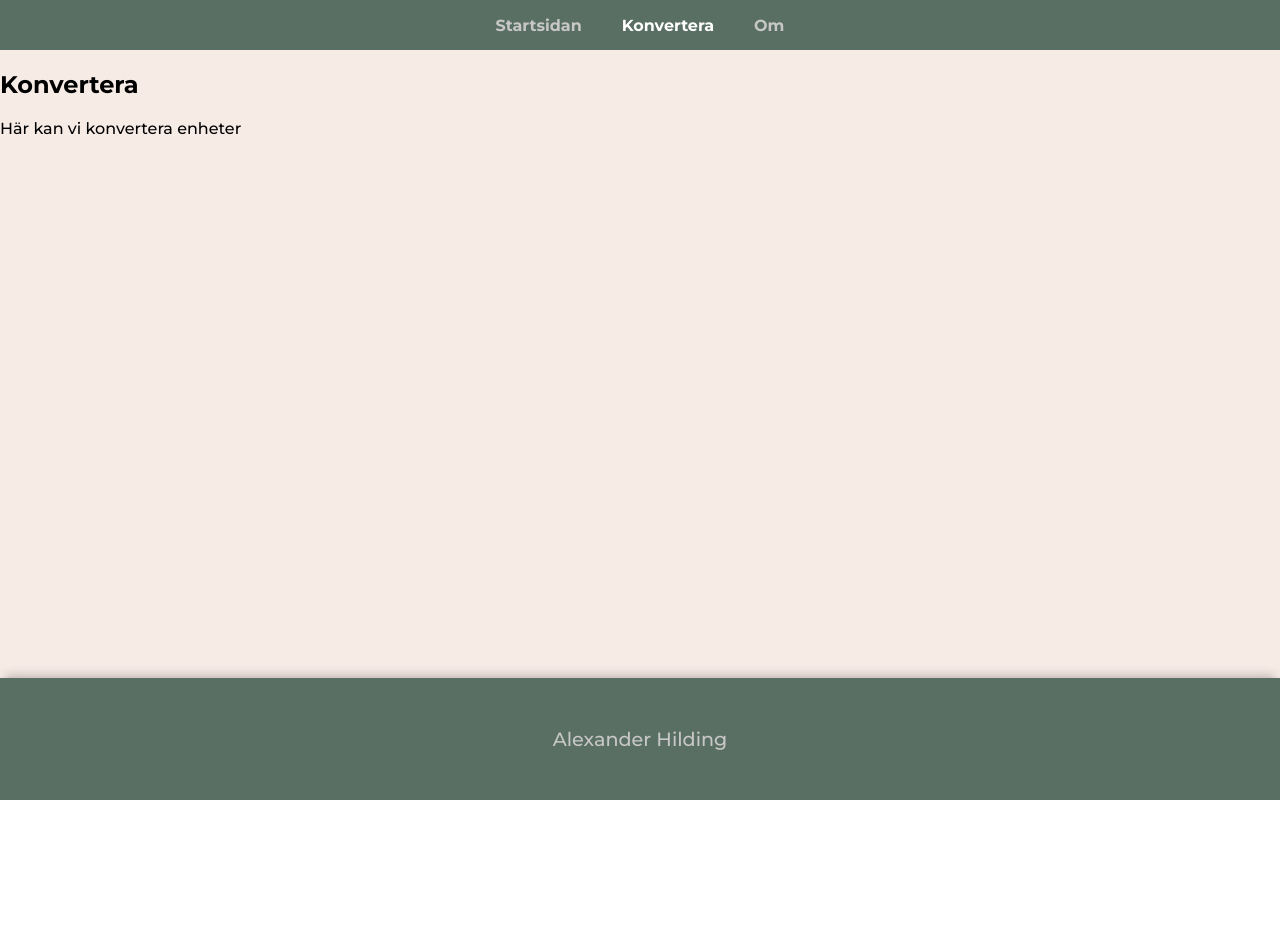
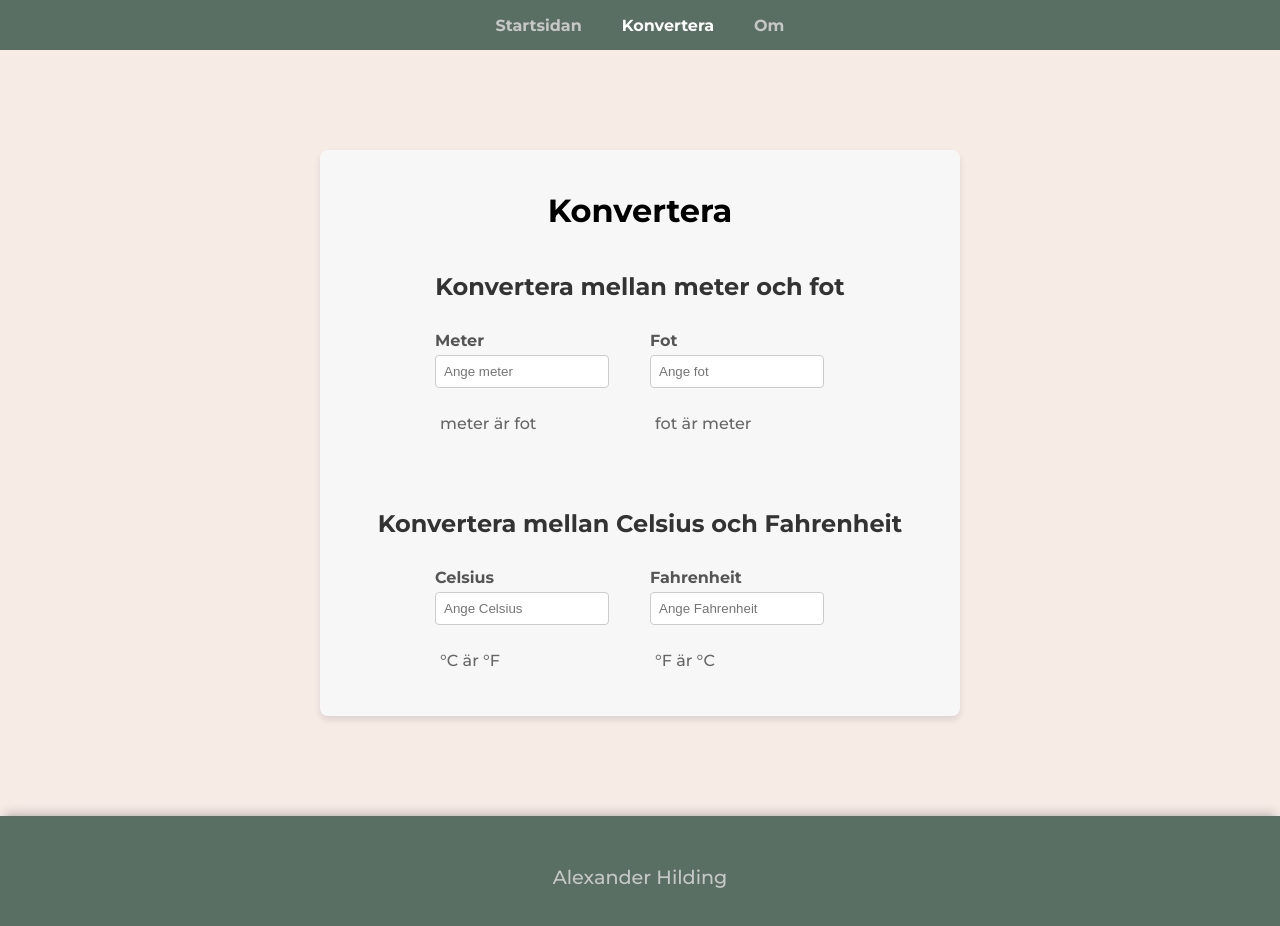
Before and after one commit to hildingx/dt_208g_mom3, an Angular app: page /converter in a window 1280 px wide. Shown: the top 926 px of the page. Before the commit the page ends 800 px from the top, so only its background shows below. Built offline with nearby package versions, Linux system fonts and the light colour scheme.

Commit message:
Gjort en konverterings-funktion i converter komponenten. Stylat detta och även stylat not-found komponenten.

```diff
--- a/src/app/pages/converter/converter.component.html
+++ b/src/app/pages/converter/converter.component.html
@@ -1,3 +1,36 @@
-<h2>Konvertera</h2>
+<div class="convert-wrapper">
+    <h1>Konvertera</h1>
 
-<p>Här kan vi konvertera enheter</p>
+    <h2>Konvertera mellan meter och fot</h2>
+    <div class="convert-box">
+        <div class="convert">
+            <label for="meter">Meter</label>
+            <br>
+            <input type="number" id="meter" [(ngModel)]="meter" (input)="convertToFeet()" placeholder="Ange meter">
+            <p>{{ meter }} meter är {{ feet }} fot</p>
+        </div>
+        <div class="convert">
+            <label for="feet">Fot</label>
+            <br>
+            <input type="number" id="feet" [(ngModel)]="feet" (input)="convertToMeter()" placeholder="Ange fot">
+            <p>{{ feet }} fot är {{ meter }} meter</p>
+        </div>
+    </div>
+
+    <h2>Konvertera mellan Celsius och Fahrenheit</h2>
+    <div class="convert-box">
+        <div class="convert">
+            <label for="celcius">Celsius</label>
+            <br>
+            <input type="number" id="celcius" [(ngModel)]="celsius" (input)="convertToFahrenheit()" placeholder="Ange Celsius">
+            <p>{{ celsius }} °C är {{ fahrenheit }} °F</p>
+        </div>
+
+        <div class="convert">
+            <label for="fahrenheit">Fahrenheit</label>
+            <br>
+            <input type="number" id="fahrenheit" [(ngModel)]="fahrenheit" (input)="convertToCelsius()" placeholder="Ange Fahrenheit">
+            <p>{{ fahrenheit }} °F är {{ celsius }} °C</p>
+        </div>
+    </div>
+</div>
--- a/src/app/pages/converter/converter.component.scss
+++ b/src/app/pages/converter/converter.component.scss
@@ -0,0 +1,61 @@
+.convert-wrapper {
+    display: flex;
+    flex-direction: column;
+    align-items: center;
+
+    background-color: #f7f7f7;
+    padding: 20px;
+    margin: 100px auto;
+    width: 80%;
+    max-width: 600px;
+    box-shadow: 0 4px 6px rgba(0, 0, 0, 0.1);
+    border-radius: 8px;
+
+    h2 {
+        color: #333;
+        margin-bottom: 20px;
+
+        &:last-of-type {
+            margin-top: 50px;
+        }
+    }
+}
+
+.convert-box {
+    display: flex;
+    flex-direction: row;
+
+
+    @media (max-width: 430px) {
+        flex-direction: column;
+    }
+}
+
+.convert {
+    margin: 10px;
+
+        label {
+            font-weight: bold;
+            color: #555;
+        }
+
+        input[type="number"] {
+            width: 80%;
+            padding: 8px;
+            border: 1px solid #ccc;
+            border-radius: 4px;
+            margin-top: 5px;
+            margin-bottom: 10px;
+
+            &:focus {
+                border-color: #5a6f64;
+                outline: none;
+            }
+        }
+
+        p {
+            font-size: 16px;
+            color: #666;
+            padding-left: 5px;
+        }
+}
--- a/src/app/pages/converter/converter.component.ts
+++ b/src/app/pages/converter/converter.component.ts
@@ -1,12 +1,42 @@
 import { Component } from '@angular/core';
+import { FormsModule } from '@angular/forms';
 
 @Component({
   selector: 'app-converter',
   standalone: true,
-  imports: [],
+  imports: [FormsModule],
   templateUrl: './converter.component.html',
   styleUrl: './converter.component.scss'
 })
 export class ConverterComponent {
+  //Egenskaper
+  meter: number | null = null;
+  feet: number | null = null;
+  celsius: number | null = null;
+  fahrenheit: number | null = null;
 
+  //Metoder
+  convertToFeet(): void {
+    if(this.meter != null) {
+      this.feet = Number((this.meter * 3.28084).toFixed(2));
+    }
+  }
+
+  convertToMeter(): void {
+    if(this.feet != null) {
+      this.meter = Number((this.feet * 0.3048).toFixed(2));
+    }
+  }
+
+  convertToFahrenheit(): void {
+    if(this.celsius != null) {
+      this.fahrenheit = Number(((this.celsius * 9/5) + 32).toFixed(2));
+    }
+  }
+
+  convertToCelsius(): void {
+    if(this.fahrenheit != null) {
+      this.celsius = Number(((this.fahrenheit - 32) * 5/9).toFixed(2));
+    }
+  }
 }
--- a/src/app/pages/not-found/not-found.component.scss
+++ b/src/app/pages/not-found/not-found.component.scss
@@ -0,0 +1,4 @@
+h1 {
+    font-family: 'Courier New', Courier, monospace;
+    margin: 50px;
+}
```
Also changed, not shown: src/app/pages/about/about.component.html (line endings or trailing spaces), src/app/pages/about/about.component.ts (line endings or trailing spaces).
